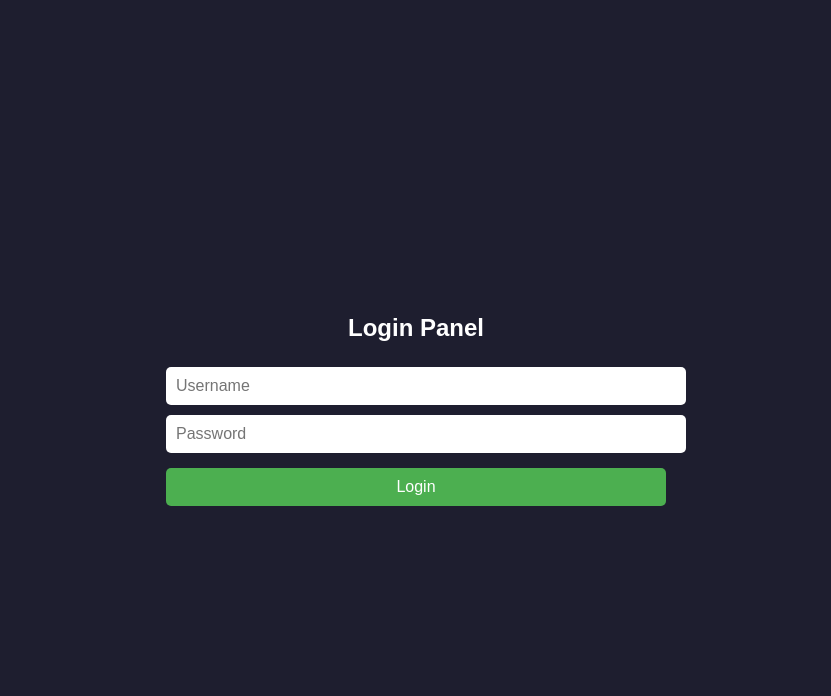
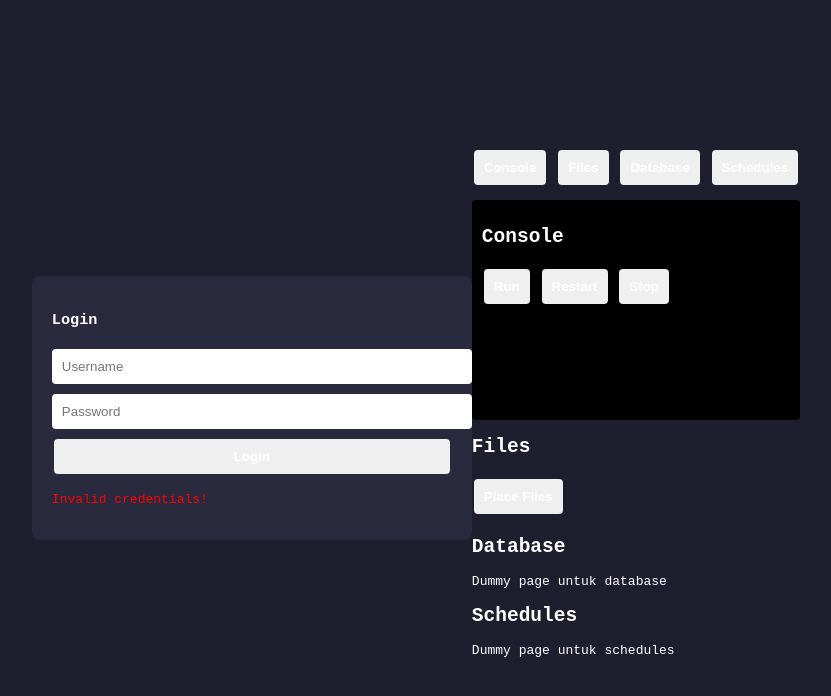
Before and after one commit to Zyn-codding/PTERODACTYL_V1, a plain HTML site: page index.html in a window 1280 px wide. Both pictures are taken after a click on the button "Login". Shown: the whole page, without its empty margins (224-1055 px from the left). Drawn offline with Linux system fonts and the light colour scheme.

Commit message:
Update index.html

```diff
--- a/index.html
+++ b/index.html
@@ -5,36 +5,154 @@
 <meta name="viewport" content="width=device-width, initial-scale=1.0">
 <title>Mini Pterodactyl Panel</title>
 <style>
-body { font-family: Arial, sans-serif; margin:0; background:#1e1e2f; color:#fff; display:flex; justify-content:center; align-items:center; height:100vh; }
-#loginPage, #panelPage { width: 100%; max-width: 500px; }
-input { width: 100%; padding:10px; margin:5px 0; border-radius:5px; border:none; font-size:16px; }
-button { padding:10px 20px; margin-top:10px; width:100%; font-size:16px; cursor:pointer; border:none; border-radius:5px; background:#4caf50; color:#fff; }
-#notif { margin-top:10px; color:#fff; text-align:center; display:none; }
-#panelPage { display:none; width:100%; max-width:800px; margin:20px auto; }
-.nav { display: flex; background: #2a2a3f; flex-wrap: wrap; }
-.nav button { flex:1; padding: 15px; border:none; background:none; color:#fff; cursor:pointer; font-size:16px; min-width: 120px; }
-.nav button.active { background: #444466; }
-.page { padding: 20px; display: none; }
-.page.active { display: block; }
-button.action { padding: 10px 20px; margin: 5px; cursor:pointer; background:#4caf50; border:none; color:#fff; font-size:16px; border-radius:5px; }
-button.action.stop { background:#f44336; }
-button.action.restart { background:#ff9800; }
-#notifPanel { position: fixed; bottom:20px; right:20px; background:#333; padding:10px 20px; border-radius:5px; display:none; }
+  body {
+    font-family: monospace;
+    background-color: #1e1e2f;
+    color: #fff;
+    display: flex;
+    justify-content: center;
+    align-items: center;
+    height: 100vh;
+  }
+  #login, #panel {
+    width: 400px;
+    padding: 20px;
+    border-radius: 8px;
+    background-color: #2a2a3f;
+    display: none;
+    flex-direction: column;
+  }
+  #login { display: flex; }
+  input {
+    padding: 10px;
+    margin: 5px 0;
+    border-radius: 4px;
+    border: none;
+    width: 100%;
+  }
+  button {
+    padding: 10px;
+    margin: 5px 2px;
+    border: none;
+    border-radius: 4px;
+    cursor: pointer;
+    color: #fff;
+    font-weight: bold;
+  }
+  #start { background-color: #3498db; }
+  #restart { background-color: #7f8c8d; }
+  #stop { background-color: #e74c3c; }
+  #console {
+    background-color: #000;
+    height: 200px;
+    margin-top: 10px;
+    padding: 10px;
+    overflow-y: auto;
+    border-radius: 4px;
+  }
+  #command {
+    margin-top: 10px;
+    width: 100%;
+  }
 </style>
 </head>
 <body>
 
-<!-- Login Page -->
-<div id="loginPage">
-    <h2 style="text-align:center;">Login Panel</h2>
-    <input type="text" id="username" placeholder="Username">
-    <input type="password" id="password" placeholder="Password">
-    <button id="loginBtn">Login</button>
-    <div id="notif"></div>
+<div id="login">
+  <h3>Login</h3>
+  <input type="text" id="username" placeholder="Username">
+  <input type="password" id="password" placeholder="Password">
+  <button id="loginBtn">Login</button>
+  <p id="loginMsg" style="color: #f00;"></p>
 </div>
 
-<!-- Panel Page -->
-<div id="panelPage">
+<div id="panel">
+  <div>
+    <button id="start">Start</button>
+    <button id="restart">Restart</button>
+    <button id="stop">Stop</button>
+  </div>
+  <div id="console"></div>
+  <input type="text" id="command" placeholder="Type a command...">
+</div>
+
+<script>
+const loginBtn = document.getElementById('loginBtn');
+const usernameInput = document.getElementById('username');
+const passwordInput = document.getElementById('password');
+const loginMsg = document.getElementById('loginMsg');
+const loginDiv = document.getElementById('login');
+const panelDiv = document.getElementById('panel');
+const consoleDiv = document.getElementById('console');
+const commandInput = document.getElementById('command');
+
+const startBtn = document.getElementById('start');
+const restartBtn = document.getElementById('restart');
+const stopBtn = document.getElementById('stop');
+
+const dummyLogs = [
+  "container@pterodactyl~ Server marked as offline...",
+  "Starting server...",
+  "Server booting up...",
+  "Server online!",
+  "Performing routine check..."
+];
+
+// Simple username/password
+const users = [
+  {user: "ROWR123", pass: "ROWR12311"},
+  {user: "GOG_GOG", pass: "ROLE_ADMIN"},
+  {user: "SPIDER", pass: "SPIDERMAN"}
+];
+
+// Login handler
+loginBtn.addEventListener('click', () => {
+  const user = usernameInput.value;
+  const pass = passwordInput.value;
+  const valid = users.find(u => u.user === user && u.pass === pass);
+  if(valid){
+    loginMsg.textContent = "Login successful! Loading panel...";
+    setTimeout(() => {
+      loginDiv.style.display = "none";
+      panelDiv.style.display = "flex";
+      startDummyLogs();
+    }, 3000);
+  } else {
+    loginMsg.textContent = "Invalid credentials!";
+  }
+});
+
+// Dummy console log
+function startDummyLogs() {
+  let i = 0;
+  const interval = setInterval(() => {
+    if(i >= dummyLogs.length) { clearInterval(interval); return; }
+    appendLog(dummyLogs[i]);
+    i++;
+  }, 1000);
+}
+
+function appendLog(text){
+  consoleDiv.innerHTML += text + "<br>";
+  consoleDiv.scrollTop = consoleDiv.scrollHeight;
+}
+
+// Command input
+commandInput.addEventListener('keydown', (e) => {
+  if(e.key === "Enter" && commandInput.value.trim() !== ""){
+    appendLog("> " + commandInput.value.trim());
+    commandInput.value = "";
+  }
+});
+
+// Button actions
+startBtn.addEventListener('click', () => appendLog("[START] Server started."));
+restartBtn.addEventListener('click', () => appendLog("[RESTART] Server restarting..."));
+stopBtn.addEventListener('click', () => appendLog("[STOP] Server stopped."));
+</script>
+
+</body>
+</html><div id="panelPage">
 <div class="nav">
     <button class="active" data-page="console">Console</button>
     <button data-page="files">Files</button>
```
